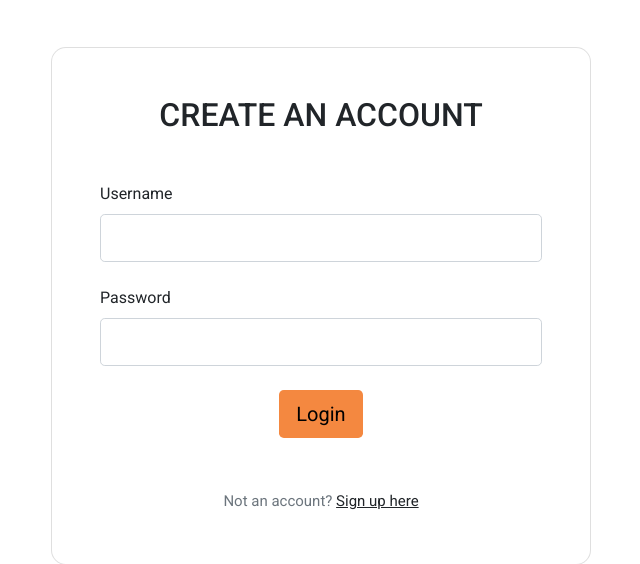
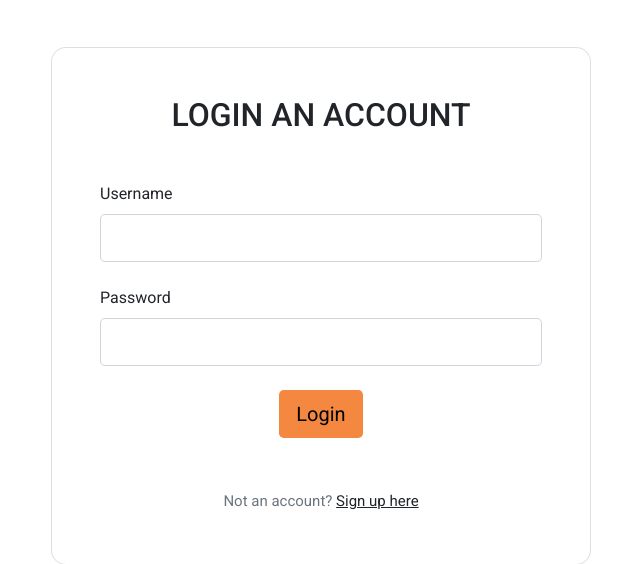
Before and after one commit to Arafat-Sarkar/Blog_Project, a Django app: page /author/login/ in a window 1280 px wide. Shown: the part 101-665 px from the top of the page, without its empty margins (319-959 px from the left). Run offline with Django 4.2, Linux system fonts and the light colour scheme; some libraries are stand-ins or nearby versions.

Commit message:
login html change

```diff
--- a/templates/login.html
+++ b/templates/login.html
@@ -67,7 +67,7 @@
         <div class="col-12 col-md-9 col-lg-7 col-xl-6">
           <div class="card" style="border-radius: 15px;">
             <div class="card-body p-5">
-              <h2 class="text-uppercase text-center mb-5">Create an account</h2>
+              <h2 class="text-uppercase text-center mb-5">LogIn an account</h2>
 
               <form action="#" method="POST">
                 {% csrf_token %}
```
Also changed, not shown: db.sqlite3.
